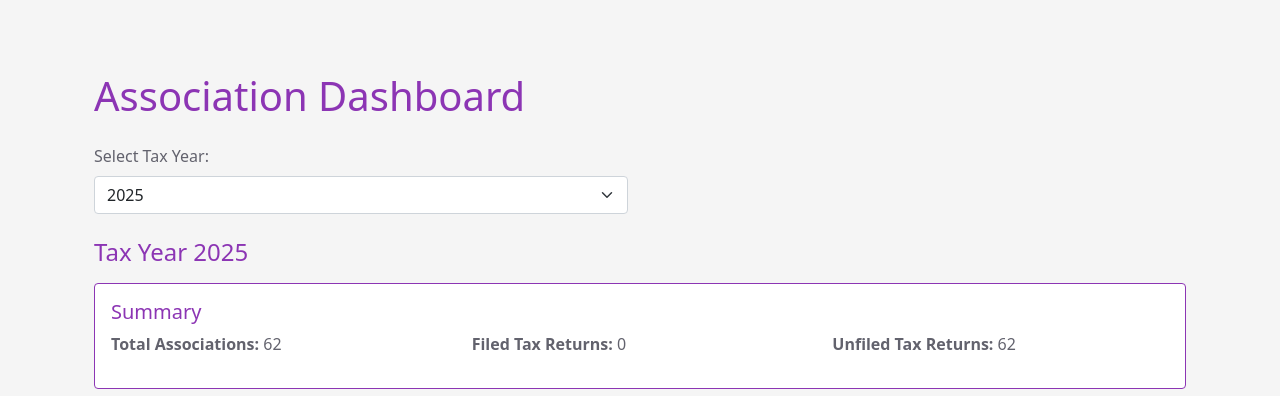
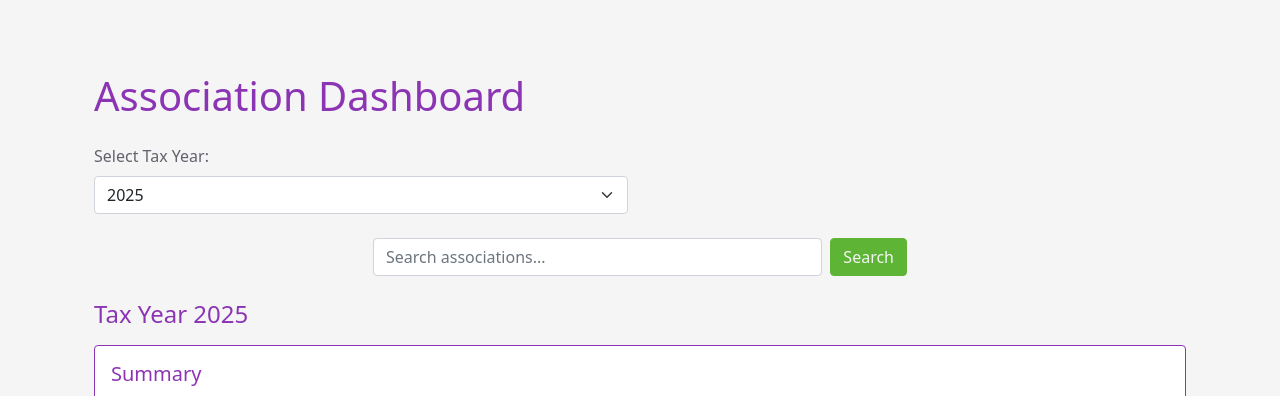
Before and after one commit to dougmclain/dynamite_tax, a Django app: page /dashboard/ in a window 1280 px wide. Shown: the part 66-462 px from the top of the page. Run offline with Django 4.2, Linux system fonts and the light colour scheme; a user stored in the database is signed in; data comes from the database, SQL or seed files in the repository; parts of the project's set-up code (start-up, migrations or seed data) failed here and were passed over.

Commit message:
update search

```diff
--- /dev/null
+++ b/static/js/association_search.js
@@ -0,0 +1,54 @@
+document.addEventListener('DOMContentLoaded', function() {
+    // Make the association dropdown searchable
+    const associationSelects = document.querySelectorAll('select[name="association_id"], select[id="association_select"], select[id="id_association"]');
+
+    associationSelects.forEach(function(associationSelect) {
+        if (!associationSelect) return;
+
+        // Create wrapper and search input
+        const wrapper = document.createElement('div');
+        wrapper.className = 'select-search-wrapper position-relative';
+
+        const searchInput = document.createElement('input');
+        searchInput.type = 'text';
+        searchInput.className = 'form-control mb-1';
+        searchInput.placeholder = 'Type to search associations...';
+
+        // Insert the wrapper and search input before the select
+        associationSelect.parentNode.insertBefore(wrapper, associationSelect);
+        wrapper.appendChild(searchInput);
+        wrapper.appendChild(associationSelect);
+
+        // Store original options for filtering
+        const originalOptions = Array.from(associationSelect.options);
+
+        // Filter options as user types
+        searchInput.addEventListener('input', function() {
+            const searchTerm = this.value.toLowerCase();
+
+            // Keep the first option (placeholder) and filter the rest
+            while (associationSelect.options.length > 1) {
+                associationSelect.remove(1);
+            }
+
+            // Filter and add matching options
+            originalOptions.forEach(function(option, index) {
+                if (index === 0 || option.text.toLowerCase().includes(searchTerm)) {
+                    associationSelect.add(option.cloneNode(true));
+                }
+            });
+
+            // If we have exactly one match besides the placeholder, select it
+            if (associationSelect.options.length === 2 && searchTerm) {
+                associationSelect.selectedIndex = 1;
+            }
+        });
+
+        // Clear search on select change
+        associationSelect.addEventListener('change', function() {
+            if (this.selectedIndex > 0) {
+                searchInput.value = '';
+            }
+        });
+    });
+});
--- a/tax_form/templates/tax_form/base.html
+++ b/tax_form/templates/tax_form/base.html
@@ -7,6 +7,7 @@
     <title>{% block title %}Dynamite Management{% endblock %}</title>
     <link rel="shortcut icon" type="image/png" href="{% static 'images/favicon.ico' %}"/>
     <link href="https://cdn.jsdelivr.net/npm/bootstrap@5.1.3/dist/css/bootstrap.min.css" rel="stylesheet">
+    <link href="{% static 'css/custom.css' %}" rel="stylesheet">
     <link href="{% static 'css/styles.css' %}" rel="stylesheet">
 </head>
 <body>
--- a/tax_form/templates/tax_form/dashboard.html
+++ b/tax_form/templates/tax_form/dashboard.html
@@ -23,6 +23,16 @@
                     </div>
                 </div>
             </form>
+                        <!-- Add this right after the tax year selection form -->
+            <div class="row justify-content-center mb-4">
+                <div class="col-md-6">
+                    <form method="get" class="d-flex">
+                        <input type="hidden" name="tax_year" value="{{ selected_year }}">
+                        <input type="text" name="search" class="form-control me-2" placeholder="Search associations..." value="{{ search_term }}">
+                        <button type="submit" class="btn btn-primary">Search</button>
+                    </form>
+                </div>
+            </div>
 
             <h2 class="h4 mb-3">Tax Year {{ selected_year }}</h2>
 
@@ -100,4 +110,5 @@
 
 {% block extra_js %}
 <script src="{% static 'js/dashboard.js' %}"></script>
+<script src="{% static 'js/association_search.js' %}"></script>
 {% endblock %}
```
